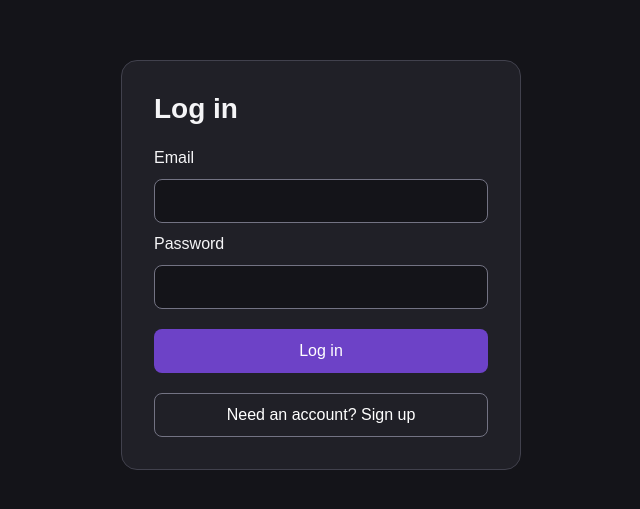
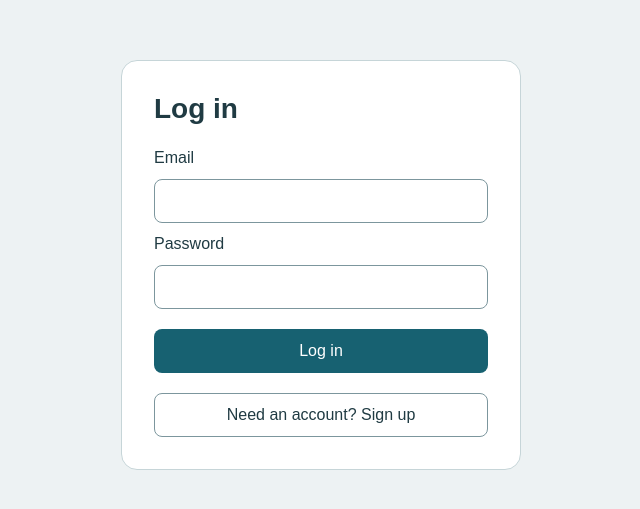
Before and after one commit to aldiyar513/Capstone, a React app in the folder frontend/: page / in a window 1280 px wide. Shown: the part 135-644 px from the top of the page, without its empty margins (319-959 px from the left). Built offline with nearby package versions, Linux system fonts and the light colour scheme; no server answers; the HTML template or start-up script is replaced by a standard one.

Commit message:
Changing color pallete

```diff
--- a/frontend/src/App.css
+++ b/frontend/src/App.css
@@ -1,8 +1,8 @@
 .auth-card {
   width: min(100%, 400px);
   padding: 32px;
-  background: #202027;
-  border: 1px solid #41414d;
+  background: #ffffff;
+  border: 1px solid #c6d5d8;
   border-radius: 16px;
 }
 
@@ -25,14 +25,18 @@
 
 .auth-card input {
   width: 100%;
-  color: #f5f5f7;
-  background: #141419;
-  border: 1px solid #737383;
+  color: #203b43;
+  background: #ffffff;
+  border: 1px solid #7c969d;
+}
+
+.auth-card input::placeholder {
+  color: #5c737b;
 }
 
 .auth-card button {
-  color: #fff;
-  background: #6d42c7;
+  color: #ffffff;
+  background: #176171;
   border: 1px solid transparent;
   cursor: pointer;
 }
@@ -44,8 +48,9 @@
 .auth-card .secondary {
   width: 100%;
   margin-top: 20px;
+  color: #203b43;
   background: transparent;
-  border-color: #737383;
+  border-color: #7c969d;
 }
 
 .auth-card button:disabled {
@@ -54,13 +59,21 @@
 }
 
 .auth-card :focus-visible {
-  outline: 3px solid #c4b5fd;
+  outline: 3px solid #176171;
   outline-offset: 3px;
 }
 
 .auth-card p {
   line-height: 1.5;
   overflow-wrap: anywhere;
+}
+
+.auth-card a {
+  color: #176171;
+}
+
+.auth-card progress {
+  accent-color: #176171;
 }
 
 /* Comments section */
@@ -99,16 +112,16 @@
   align-items: start;
   gap: 12px;
   padding: 12px;
-  background: #19191f;
-  border: 1px solid #41414d;
+  background: #f3f7f6;
+  border: 1px solid #c6d5d8;
   border-radius: 10px;
 }
 
 .auth-card .comment-timestamp {
   min-width: 58px;
-  background: #302447;
-  border-color: #9273cf;
-  color: #eee6ff;
+  background: #dceee8;
+  border-color: #7c969d;
+  color: #203b43;
   font-variant-numeric: tabular-nums;
 }
 
@@ -122,11 +135,16 @@
   overflow-wrap: anywhere;
 }
 
-.auth-card .comment-edit,
+.auth-card .comment-edit {
+  background: #f8d5c3;
+  border-color: #b78670;
+  color: #203b43;
+}
+
 .auth-card .comments-cancel {
   background: transparent;
-  border-color: #737383;
-  color: #f5f5f7;
+  border-color: #7c969d;
+  color: #203b43;
 }
 
 .auth-card .comments-form {
@@ -150,13 +168,17 @@
   width: 100%;
   min-height: 100px;
   padding: 10px;
-  border: 1px solid #737383;
+  border: 1px solid #7c969d;
   border-radius: 8px;
-  background: #141419;
-  color: #f5f5f7;
+  background: #ffffff;
+  color: #203b43;
   font: inherit;
   line-height: 1.5;
   resize: vertical;
+}
+
+.auth-card .comments textarea::placeholder {
+  color: #5c737b;
 }
 
 .auth-card .comments-actions {
--- a/frontend/src/index.css
+++ b/frontend/src/index.css
@@ -1,3 +1,7 @@
+:root {
+  color-scheme: light;
+}
+
 * {
   box-sizing: border-box;
 }
@@ -5,8 +9,8 @@
 body {
   margin: 0;
   min-width: 320px;
-  background: #141419;
-  color: #f5f5f7;
+  background: #edf2f3;
+  color: #203b43;
   font-family: Arial, sans-serif;
 }
 
@@ -16,3 +20,8 @@ body {
   place-items: center;
   padding: 24px;
 }
+
+::selection {
+  background: #f8d5c3;
+  color: #203b43;
+}
```
Also changed, not shown: 1 other file (tests, documents, lock files or other folders).
